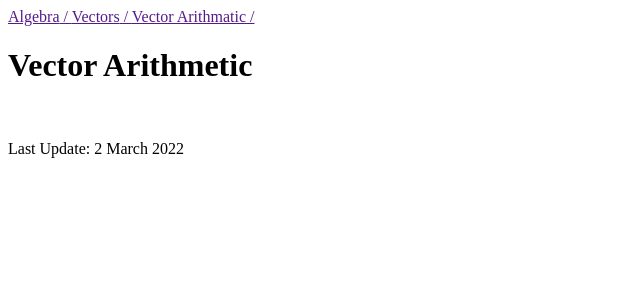
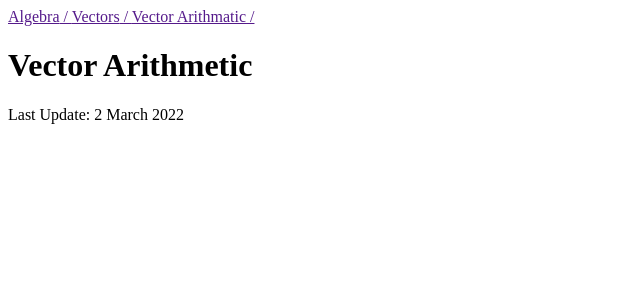
Before and after one commit to GandalfTea/personalwiki, a React app in the folder prototype/0.1/: page / in a window 1280 px wide. Shown: the top 300 px of the page, without its empty margins (0-640 px from the left). Built offline with nearby package versions, Linux system fonts and the light colour scheme.

Commit message:
Almost done with correct cell selection

```diff
--- a/prototype/0.1/src/App.jsx
+++ b/prototype/0.1/src/App.jsx
@@ -19,11 +19,66 @@ const PageHeader = (props) => {
 class File extends React.Component {
 	constructor(props) {
 		super(props);
-		this.state = { cells: 1 }
+
+		const INITIAL_CELLS = 2;
+
+		this.state = { cells: INITIAL_CELLS, selected: false }
+
+		// store all the cell's data for dump to disk
+		this.ledger = {};
+		for( var i=0; i < INITIAL_CELLS; i++) this.ledger[i] = "";
+		this.update_ledger = this.update_ledger.bind(this);
+
+		// Select and Modify Cells
+		this.selected = {};
+		for( var i=0; i < INITIAL_CELLS; i++) this.selected[i] = false;
+		this.alert_selected = this.alert_selected.bind(this);
 	}
+
+
+	// Watch for UNSELECT if any cell is selected.
+	watch_unselect() {
+
+		// Unselect IF: the user clicks on anything other than an unselected cell
+		var selected = this.selected;
+		var b_set_selected_false = false;
+		window.onclick = function(e) {
+			const name = e.target.className.split(' ');
+			if(name[0] == 'cell') {
+				if( selected[ e.target.dataset.id] ) {
+					// Deselect all cells
+					for( var i=0; i < Object.keys(selected).length; i++) {
+						console.log("ACTION : DESELECTING ALL")
+						b_set_selected_false = true;
+						selected[toString(i)] = false;
+					}
+				}
+				selected[ toString(e.target.dataset.id) ] = true;
+			}
+		}
+		if( b_set_selected_false) this.setState({ selected: false });
+		this.selected = selected;
+		console.log(this.selected);
+	}
+
+
+	// FUNCTIONS PASSED DOWN TO CELL CHILD COMPONENTS
+
+	update_ledger( idx, data ) {
+		this.ledger[idx] = data;
+	}
+
+	alert_selected(idx) {
+		this.setState({ selected: true });
+		console.log("CHANGING STATE TO TRUE FOR:", idx);
+		this.selected[idx] = true;
+	}
+
+	// Helpers
 
 	add_cell() {
 		this.setState({ cells: this.state.cells + 1 });
+		this.selected [this.state.cells-1 ] = false;
 		this.save();
 	}
 
@@ -31,7 +86,6 @@ class File extends React.Component {
 	// Write to disk
 	save() {
 
-		var cells = document.getElementsByClassName('cell');
 		var date = new Date();
 		var bits = {
 			"cells": [],
@@ -39,35 +93,39 @@ class File extends React.Component {
 							+ '@' + date.getHours() + ':' + date.getMinutes()
 		}
 
-		for( var i = 0; i < cells.length; i++ ) {
+		for( var i = 0; i < Object.keys(this.ledger).length; i++ ) {
 			var cell = {
-				data: cells[i].innerText,
+				data: this.ledger[i],
 				metadata: {
-					type: "Markdown"
+					type: "markdown"
 				}
 			}
-
 			bits['cells'][i] = cell;
 		}
+
 		var json = JSON.stringify(bits);
-
+		//console.log(bits);
 	}
 
 	render() {
-
 		var cells = [];
 		for( let i=0; i<this.state.cells; i++) {
-			cells.push( <Cell key={i}/> );
+			cells.push( <Cell key={i} id={i}
+												update_callback={this.update_ledger}
+												alert_selected={this.alert_selected}
+											  selected={ (this.selected[i]) ? "cell-selected " : "" }/> );
 		}
 
 		return(
 			<div className="page">
+				{ (this.state.selected) ? this.watch_unselect() : null }
+				{ (this.state.selected) ? console.log ("WATCHING FOR CLICKS") : null }
 				<PageHeader address="Algebra / Vectors / Vector Arithmatic" title="Vector Arithmetic" />
+				<p class="last-edit">Last Update: 2 March 2022</p>
 				{cells}
 				<div className="add-cell-button" onClick={ () => this.add_cell()} >
 					<img src="" alt="" />
 				</div>
-				<p class="last-edit">Last Update: 2 March 2022</p>
 			</div>
 		)
 	}
--- a/prototype/0.1/src/Cell.jsx
+++ b/prototype/0.1/src/Cell.jsx
@@ -10,8 +10,14 @@ import ReactMarkdown from 'react-markdown';
 class Cell extends React.Component {
 	constructor(props) {
 		super(props);
+		this.id = this.props.id;
 		this.state = { focused: false, data: "" };
 		this.cell_text = React.createRef();
+		this._data = "";
+	}
+
+	componentDidUpdate() {
+		if(this.state.focused) this.cell_text.current.focus();
 	}
 
 	render() {
@@ -20,19 +26,31 @@ class Cell extends React.Component {
 			// Cell is focused.
 			// On blur, copy the text to state to render
 			return(
-				<div className='cell cell-selected' contentEditable tabIndex='0' ref={this.cell_text}
-							onBlur={ () => {
+				<div className={ (this.state.data=="") ? 'cell cell-selected cell-empty' : 'cell cell-selected'}
+						 contentEditable tabIndex='0' ref={this.cell_text}
+						 data-id={ this.id }
+						 onBlur={ () => {
 										this.setState({focused: false})
 
 										// TODO: This does not store empty lines.
 										this.setState({ data: this.cell_text.current.innerText});
+										this._data = JSON.stringify(this.cell_text.current.innerText);
 										this.cell_text.current.innerText = "";
+
+										// Update ledger on File parent class
+										this.props.update_callback(this.id, this._data);
 							}}>
 				{this.state.data}</div>
 			)
 		} else {
 			return(
-				<div className="cell" onClick={ () => this.setState({focused: true})}>
+				<div className={ (this.state.selected) ? (this.state.data=="") ? 'cell ' + this.props.selected + ' cell-empty'
+																																			 : 'cell ' + this.props.selected
+																							 : (this.state.data=="") ? 'cell cell-empty' : 'cell' }
+						 data-id={ this.id }
+						 onClick={   (this.state.selected) ? () => this.setState({focused: true})
+										 			  									 : () => { this.setState({selected: true});
+																											   this.props.alert_selected(this.id) }}>
 						<ReactMarkdown>{this.state.data}</ReactMarkdown>
 				</div>
 			)
```
Also changed, not shown: 3 other files (tests, documents, lock files or other folders).
